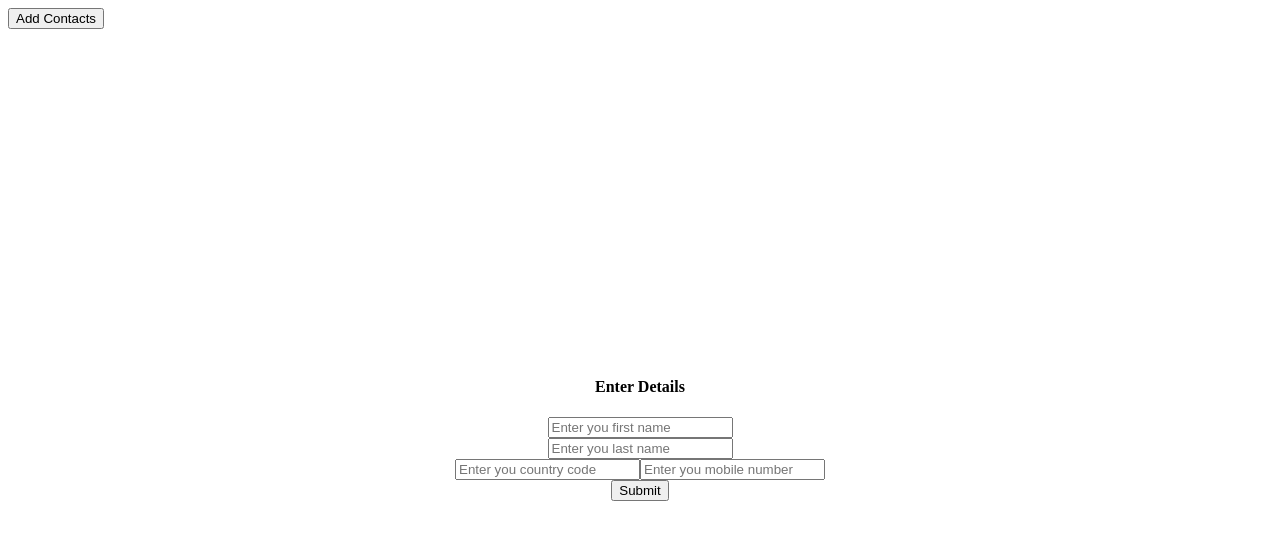
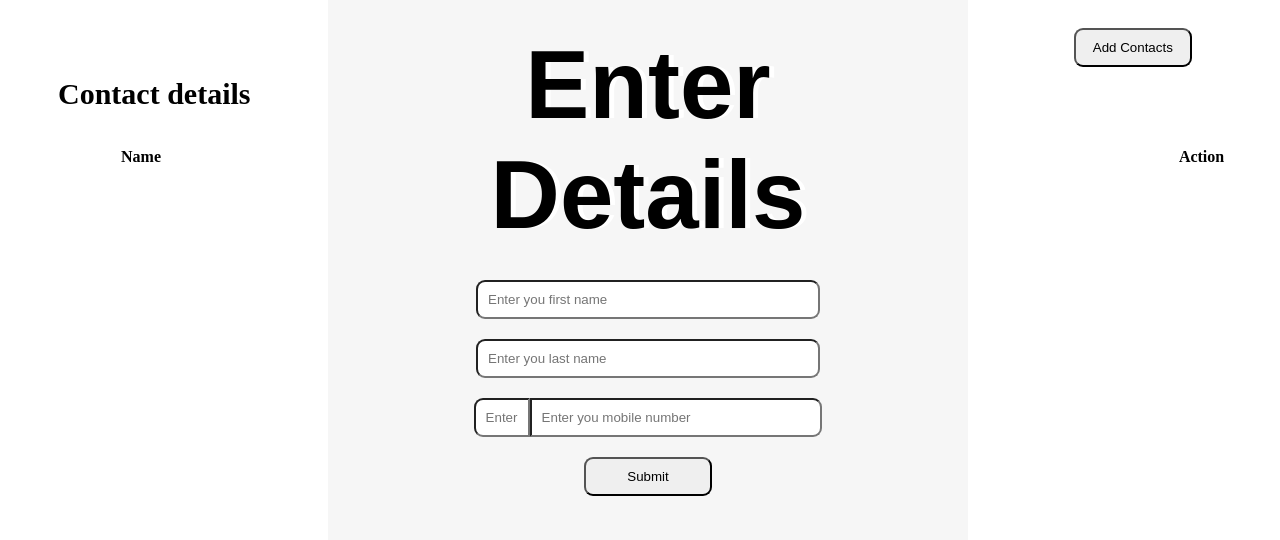
Before and after one commit to KanikaGoyal-kg/contactListReact, a React (Create React App) app: page / in a window 1280 px wide. Both pictures are taken after a click on the button "Add Contacts". Shown: the top 540 px of the page. Built offline with nearby package versions, Linux system fonts and the light colour scheme.

Commit message:
made changes

```diff
--- a/src/index.css
+++ b/src/index.css
@@ -6,13 +6,80 @@
   height: 100vh !important;
 }
 .div {
-    display: flex;
-    flex-direction: column;
-    text-align: center;
-    justify-content: center;
-    width: 100%;
-    height: 100vh;
+  display: flex;
+  flex-direction: column;
+  text-align: center;
+  width: 50%;
+  height: 100vh;
+  background-color: #F6F6F6;
+  margin-left: 25%;
+  position: fixed;
+    z-index: 1;
+    top: 0;
 }
 .input-main-div {
   width: 100%;
 }
+h4 {
+  margin: 30px;
+  text-shadow: 5px 0 white;
+  font-size: 6rem;
+  color: #000;
+  font-family: 'Acme', sans-serif;
+}
+.name-div {
+  margin-bottom: 20px;
+  width: 50%;
+  padding: 10px;
+  border-radius: 9px;
+}
+.code-div {
+  margin-bottom: 20px;
+  width: 5%;
+  padding: 10px;
+  border-top-left-radius: 9px;
+  border-bottom-left-radius: 9px;
+}
+.number-div {
+  margin-bottom: 20px;
+  width: 42%;
+  padding: 10px;
+  border-top-right-radius: 9px;
+  border-bottom-right-radius: 9px;
+}
+.button {
+  width: 20%;
+    padding: 10px;
+    border-radius: 9px;
+}
+.table-div {
+  width: 100%;
+    display: flex;
+    flex-direction: column;
+}
+.button-div {
+  display: flex;
+    justify-content: flex-end;
+    padding-right: 80px;
+}
+.button-style {
+  width: 10%;
+    padding: 10px;
+    border-radius: 9px;
+    margin-bottom: 10px;
+    margin-top: 20px;
+}
+.caption-style {
+  font-size: 30px;
+    display: flex;
+    font-weight: 700;
+    margin-left: 50px;
+}
+th {
+  padding-right: 18%;
+    padding-top: 35px;
+    width: 32%;
+}
+thead {
+  margin-left: 50px;
+}
--- a/src/pages/ContactList.js
+++ b/src/pages/ContactList.js
@@ -1,5 +1,5 @@
 import React, { useState } from 'react';
-import {Button} from 'antd';
+import {Button, Input} from 'antd';
 
 const ContactList = () => {
 
@@ -96,18 +96,48 @@ const ContactList = () => {
     }
 
     return (
-        <div style={{width: '100%'}}>
+        <div className="table-div">
+        <div className="button-div">
+        <Button className="button-style" type="primary" onClick={addContacts}>Add Contacts</Button>
+        </div>
+        <table class="table-div">
+
+          <caption class="caption-style">
+            Contact details
+          </caption>
+          <thead>
+            <tr>
+              <th>Name</th>
+              <th>Country code</th>
+              <th>Mobile number</th>
+              <th>Action</th>
+            </tr>
+          </thead>
+          <tbody id="addContactList">
+            {/* <script>
+              let contactInfo = localStorage.getItem("localtask");
+              if (contactInfo == null) {
+                contactDetails = [];
+              } else {
+                contactDetails = JSON.parse(contactInfo);
+              }
+              let i;
+              editdeleteupdate(contactDetails);
+            </script> */}
+          </tbody>
+        </table>
         <div>
+
         { enterDetails.map((itemVal, index) => {
             return (
-            <div key={index}>
-            <div>
+            <div style={{display: 'flex'}} key={index}>
+            <div style={{paddingRight: '18%'}}>
                 {itemVal.fname} {itemVal.lname}
             </div>
-            <div>
+            <div style={{paddingRight: '18%'}}>
                 {itemVal.countrycode}
             </div>
-            <div>
+            <div style={{paddingRight: '18%'}}>
                 {itemVal.mobilenumber}
             </div>
             <div onClick={() => toEditDetails(itemVal)}>Edit</div>
@@ -115,7 +145,6 @@ const ContactList = () => {
             </div>
             )
         })}
-            <Button type="primary" onClick={addContacts}>Add Contacts</Button>
         </div>
 
         {isModalVisible ?
@@ -125,23 +154,23 @@ const ContactList = () => {
             </div>
             <div className="input-main-div">
             <div>
-                <input onChange={inputEvent} value={contactDetails.fname}  name="fname" type="text" placeholder="Enter you first name" />
+                <Input onChange={inputEvent} className="name-div" value={contactDetails.fname}  name="fname" type="text" placeholder="Enter you first name" />
             </div>
             <div>
-                <input type="text" onChange={inputEvent} value={contactDetails.lname} name="lname" placeholder="Enter you last name" />
+                <Input type="text" className="name-div" onChange={inputEvent} value={contactDetails.lname} name="lname" placeholder="Enter you last name" />
             </div>
             <div>
-                <input type="text" onChange={inputEvent} value={contactDetails.countrycode}  name="countrycode" placeholder="Enter you country code" />
-                <input type="text" onChange={inputEvent} value={contactDetails.mobilenumber} name="mobilenumber" placeholder="Enter you mobile number" />
+                <Input type="text" className="code-div" onChange={inputEvent} value={contactDetails.countrycode}  name="countrycode" placeholder="Enter you country code" />
+                <Input type="text" className="number-div" onChange={inputEvent} value={contactDetails.mobilenumber} name="mobilenumber" placeholder="Enter you mobile number" />
 
             </div>
             </div>
             <div>
             {isSaveButton ?
-                <button type="primary" onClick={saveForm}>Save</button>
+                <button type="primary" className="button" onClick={saveForm}>Save</button>
 
                 :
-                <button type="primary" onClick={submitForm}>Submit</button>
+                <button type="primary" className="button" onClick={submitForm}>Submit</button>
 
             }
 
```
